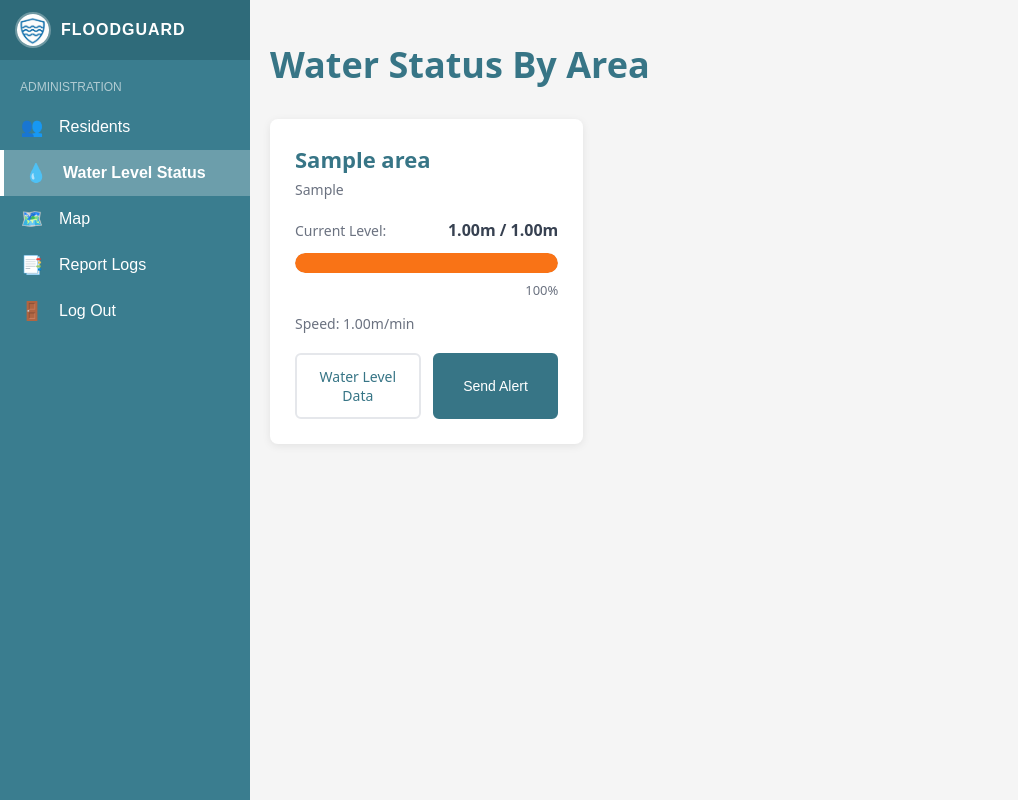
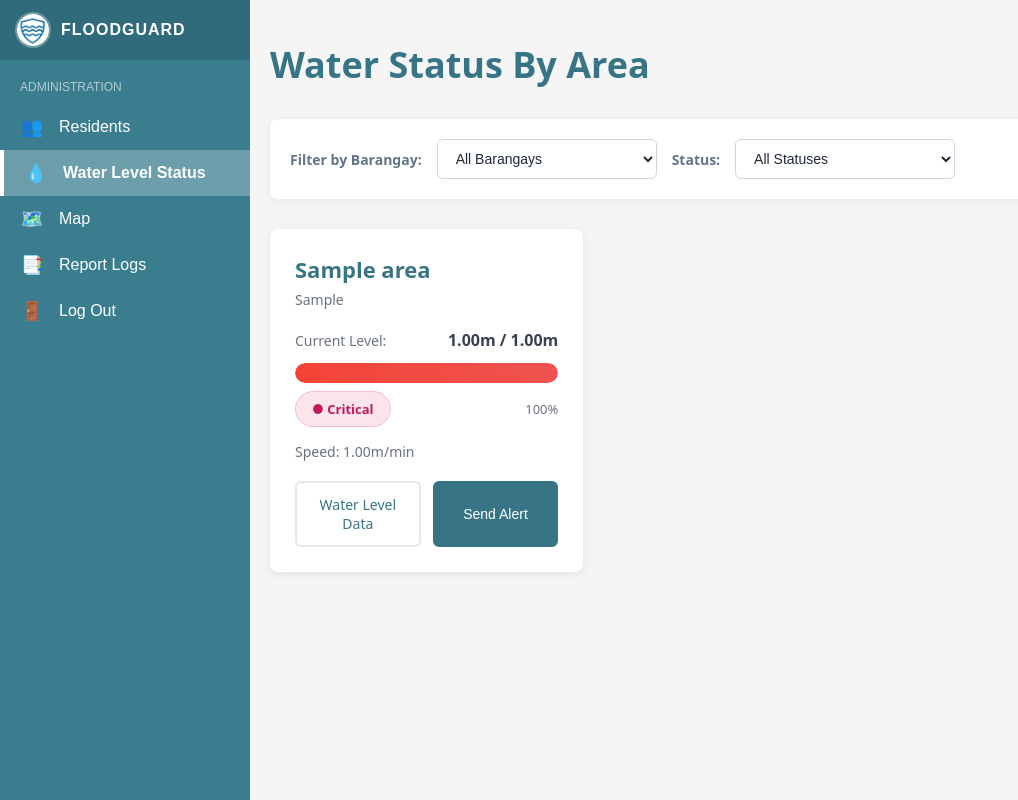
Before and after one commit to Germenio5/FloodGuard, a PHP site: page /views/admin-water-status.php in a window 1280 px wide. Shown: the whole page, without its empty margins (0-1018 px from the left). Run offline with PHP 8.4, Linux system fonts and the light colour scheme; the visitor is signed in with stand-in values (Sample User, id 1); tables that the repository leaves empty hold one stand-in row (values such as "Sample post"); data that the repository does not hold is empty.

Commit message:
Updated Admin UI

```diff
--- a/assets/css/adminwaterstatus.css
+++ b/assets/css/adminwaterstatus.css
@@ -29,6 +29,51 @@ body {
     font-size: 36px;
     font-weight: 600;
     margin-bottom: 8px;
+}
+
+/* ===== FILTER BOX ===== */
+.filter-box {
+    background: white;
+    border-radius: 8px;
+    padding: 20px;
+    margin-bottom: 30px;
+    box-shadow: 0 2px 8px rgba(0, 0, 0, 0.06);
+}
+
+.filter-form {
+    display: flex;
+    align-items: center;
+    gap: 15px;
+}
+
+.filter-box label {
+    font-size: 14px;
+    color: #64748b;
+    font-weight: 600;
+    white-space: nowrap;
+}
+
+.filter-box select {
+    padding: 10px 14px;
+    border: 1px solid #d1d5db;
+    border-radius: 6px;
+    background: white;
+    color: #1f2937;
+    font-size: 14px;
+    font-weight: 500;
+    cursor: pointer;
+    min-width: 220px;
+    transition: all 0.2s ease;
+}
+
+.filter-box select:hover {
+    border-color: #9ca3af;
+}
+
+.filter-box select:focus {
+    outline: none;
+    border-color: #377586;
+    box-shadow: 0 0 0 3px rgba(55, 117, 134, 0.1);
 }
 
 /* ===== BRIDGE CARDS GRID ===== */
@@ -93,24 +138,62 @@ body {
     transition: width 0.3s ease;
 }
 
-.progress-normal {
-    background-color: #f97316;
+.progress-warning {
+    background: linear-gradient(90deg, #FFC107, #FFD54F);
 }
 
-.progress-warning {
-    background-color: #eab308;
+.progress-danger {
+    background: linear-gradient(90deg, #FF9800, #FFB74D);
 }
 
 .progress-critical {
-    background-color: #7f1d1d;
+    background: linear-gradient(90deg, #F44336, #EF5350);
+}
+
+.progress-info-row {
+    display: flex;
+    justify-content: space-between;
+    align-items: center;
+    margin-bottom: 15px;
+    margin-top: 8px;
 }
 
 .progress-percentage {
     font-size: 13px;
     color: #6b7280;
-    margin-bottom: 15px;
-    text-align: right;
     font-weight: 500;
+    margin: 0;
+}
+
+.status-display {
+    margin: 0;
+    text-align: left;
+}
+
+.status-badge {
+    display: inline-block;
+    padding: 8px 16px;
+    border-radius: 20px;
+    font-size: 13px;
+    font-weight: 600;
+}
+
+.status-warning {
+    background: #fffbe6;
+    color: #b76e00;
+    border: 1px solid #ffe58f;
+}
+
+.status-danger {
+    background: #fff1f0;
+    color: #ff7875;
+    border: 1px solid #ffccc7;
+}
+
+.status-critical {
+    background: #fce4ec;
+    color: #c2185b;
+    border: 1px solid #f8bbd0;
 }
 
 .speed-info {
@@ -182,6 +265,20 @@ body {
         font-size: 28px;
     }
 
+    .filter-form {
+        flex-direction: column;
+        align-items: stretch;
+    }
+
+    .filter-box label {
+        margin-bottom: 8px;
+    }
+
+    .filter-box select {
+        min-width: auto;
+        width: 100%;
+    }
+
     .bridge-grid {
         grid-template-columns: 1fr;
         gap: 20px;
--- a/controllers/admin-dashboard-controller.php
+++ b/controllers/admin-dashboard-controller.php
@@ -48,7 +48,7 @@ if ($users_data) {
             'address' => htmlspecialchars($row['address']),
             'phone' => htmlspecialchars($row['phone']),
             'email' => htmlspecialchars($row['email']),
-            'status' => 'Safe' // Default status
+            'status' => !empty($row['status']) ? htmlspecialchars($row['status']) : 'Safe'
         ];
     }
 }
--- a/controllers/admin-water-level-status-controller.php
+++ b/controllers/admin-water-level-status-controller.php
@@ -15,8 +15,21 @@ if (isset($_SESSION['user_role']) && $_SESSION['user_role'] !== 'admin') {
 require_once __DIR__ . '/../config/config.php';
 require_once __DIR__ . '/../models/affected_areas.php';
 
-// Fetch affected areas data using model
-$affected_areas_data = get_all_affected_areas($conn);
+// Get selected barangay/location and status filters
+$selectedLocation = isset($_GET['location']) ? trim($_GET['location']) : '';
+$selectedStatus = isset($_GET['status']) ? trim($_GET['status']) : '';
+
+// Fetch affected areas data using model with filter
+$affected_areas_data = $selectedLocation
+    ? get_affected_areas_by_location($conn, $selectedLocation)
+    : get_all_affected_areas($conn);
+
+$statusOptions = [
+    '' => 'All Statuses',
+    'warning' => 'Warning',
+    'danger' => 'Danger',
+    'critical' => 'Critical'
+];
 
 // Transform data for view
 $waterStatusData = [];
@@ -27,8 +40,19 @@ if ($affected_areas_data) {
         $currentLevel = (float)$row['current_level'];
         $percentage = ($maxLevel > 0) ? min(100, ($currentLevel / $maxLevel) * 100) : 0;
 
-        // Map database status to CSS classes
-        $statusClass = mapStatusClass($row['status']);
+        // Determine status class based on percentage thresholds
+        if ($percentage < 30) {
+            $statusClass = 'warning';
+        } elseif ($percentage < 75) {
+            $statusClass = 'danger';
+        } else {
+            $statusClass = 'critical';
+        }
+
+        // Apply status filter if selected
+        if ($selectedStatus !== '' && $statusClass !== $selectedStatus) {
+            continue;
+        }
 
         $waterStatusData[] = [
             'id' => (int)$row['id'],
@@ -39,7 +63,6 @@ if ($affected_areas_data) {
             'speed' => number_format((float)$row['speed'], 2) . 'm/min',
             'status' => $statusClass,
             'percentage' => round($percentage, 1),
-            'raw_status' => htmlspecialchars($row['status']),
             'updated_at' => $row['updated_at']
         ];
     }
@@ -50,26 +73,25 @@ if (empty($waterStatusData)) {
     $waterStatusData = [];
 }
 
-/**
- * Map database status values to CSS class names
- * @param string $status Status from database (normal, alert, danger)
- * @return string CSS class name (normal, warning, critical)
- */
-function mapStatusClass($status) {
-    $status = strtolower(trim($status));
-    switch ($status) {
-        case 'danger':
-            return 'critical';
-        case 'alert':
-            return 'warning';
-        case 'normal':
-        default:
-            return 'normal';
-    }
-}
+// Get all unique barangays for filter dropdown
+$barangays = get_unique_barangays($conn);
+sort($barangays);
 
 function getProgressClass($status) {
     return "progress-" . $status;
 }
 
+function getStatusBadge($status) {
+    switch (strtolower($status)) {
+        case 'warning':
+            return '<span class="status-badge status-warning">● Warning</span>';
+        case 'danger':
+            return '<span class="status-badge status-danger">● Danger</span>';
+        case 'critical':
+            return '<span class="status-badge status-critical">● Critical</span>';
+        default:
+            return '<span class="status-badge">Unknown</span>';
+    }
+}
+
 ?>
--- a/models/affected_areas.php
+++ b/models/affected_areas.php
@@ -200,4 +200,56 @@ function get_affected_area_by_name($conn, $name) {
     return false;
 }
 
+/**
+ * Get unique locations/barangays
+ *
+ * @param mysqli $conn Database connection
+ * @return array Array of unique locations
+ */
+function get_unique_barangays($conn) {
+    $barangays = [];
+    $query = "SELECT DISTINCT location FROM affected_areas
+              WHERE location IS NOT NULL AND location != ''
+              ORDER BY location ASC";
+
+    $result = $conn->query($query);
+
+    if ($result && $result->num_rows > 0) {
+        while ($row = $result->fetch_assoc()) {
+            $barangays[] = $row['location'];
+        }
+        $result->free();
+    }
+
+    return $barangays;
+}
+
+/**
+ * Get affected areas filtered by barangay/location
+ *
+ * @param mysqli $conn Database connection
+ * @param string $location Barangay/location name
+ * @return array Array of affected areas
+ */
+function get_affected_areas_by_location($conn, $location) {
+    $areas = [];
+    $location = $conn->real_escape_string(trim($location));
+
+    $query = "SELECT id, name, location, current_level, max_level, speed, updated_at
+              FROM affected_areas
+              WHERE location = '$location'
+              ORDER BY name ASC";
+
+    $result = $conn->query($query);
+
+    if ($result && $result->num_rows > 0) {
+        while ($row = $result->fetch_assoc()) {
+            $areas[] = $row;
+        }
+        $result->free();
+    }
+
+    return $areas;
+}
+
 ?>
--- a/models/user.php
+++ b/models/user.php
@@ -195,7 +195,7 @@ function get_users_paginated($conn, $limit = 10, $offset = 0, $search_area = '')
     $limit = intval($limit);
     $offset = intval($offset);
 
-    $query = "SELECT id, first_name, last_name, email, phone, address FROM users WHERE role = 'user'";
+    $query = "SELECT id, first_name, last_name, email, phone, address, status FROM users WHERE role = 'user'";
 
     if (!empty($search_area)) {
         $search_area = $conn->real_escape_string(trim($search_area));
--- a/views/admin-water-status.php
+++ b/views/admin-water-status.php
@@ -21,6 +21,30 @@ include '../controllers/admin-water-level-status-controller.php';
     <!-- Page Header -->
     <div class="page-header">
         <h1 class="page-title">Water Status By Area</h1>
+    </div>
+
+    <!-- Filter Box -->
+    <div class="filter-box">
+        <form method="GET" class="filter-form">
+            <label for="locationFilter">Filter by Barangay:</label>
+            <select id="locationFilter" name="location" onchange="this.form.submit()">
+                <option value="">All Barangays</option>
+                <?php foreach ($barangays as $barangay): ?>
+                    <option value="<?= htmlspecialchars($barangay) ?>" <?= $selectedLocation === $barangay ? 'selected' : '' ?>>
+                        <?= htmlspecialchars($barangay) ?>
+                    </option>
+                <?php endforeach; ?>
+            </select>
+
+            <label for="statusFilter">Status:</label>
+            <select id="statusFilter" name="status" onchange="this.form.submit()">
+                <?php foreach ($statusOptions as $key => $label): ?>
+                    <option value="<?= htmlspecialchars($key) ?>" <?= ($selectedStatus === $key) ? 'selected' : '' ?>>
+                        <?= htmlspecialchars($label) ?>
+                    </option>
+                <?php endforeach; ?>
+            </select>
+        </form>
     </div>
 
     <!-- Bridge Cards Grid -->
@@ -60,9 +84,14 @@ include '../controllers/admin-water-level-status-controller.php';
                 </div>
             </div>
 
-            <p class="progress-percentage">
-                <?= $bridge['percentage'] ?>%
-            </p>
+            <div class="progress-info-row">
+                <div class="status-display">
+                    <?= getStatusBadge($bridge['status']) ?>
+                </div>
+                <p class="progress-percentage">
+                    <?= $bridge['percentage'] ?>%
+                </p>
+            </div>
 
             <p class="speed-info">
                 Speed: <?= $bridge['speed'] ?>
--- a/views/user-dashboard.php
+++ b/views/user-dashboard.php
@@ -51,7 +51,7 @@ include '../controllers/user-dashboard-controller.php';
             <p class="label">Current Level:</p>
 
             <div class="progress-bar">
-                <div class="progress-fill"
+                <div class="progress-fill progress-<?= strtolower($waterLevel['status']) ?>"
                      style="<?= getProgressWidth($waterLevel['percentage']) ?>">
                 </div>
             </div>
```
Also changed, not shown: assets/css/adminreportlog.css (+70 -0 lines), assets/css/user-dashboard.css (+12 -1 lines), assets/js/admin-flood-report.js (+30 -7 lines), controllers/admin-report-log-controller.php (+11 -2 lines), controllers/flood-report-controller.php (+9 -1 lines), controllers/get-report.php (added, +43 -0 lines), controllers/user-dashboard-controller.php (+29 -36 lines), models/reports.php (+52 -0 lines), views/admin-report-log.php (+16 -1 lines).
